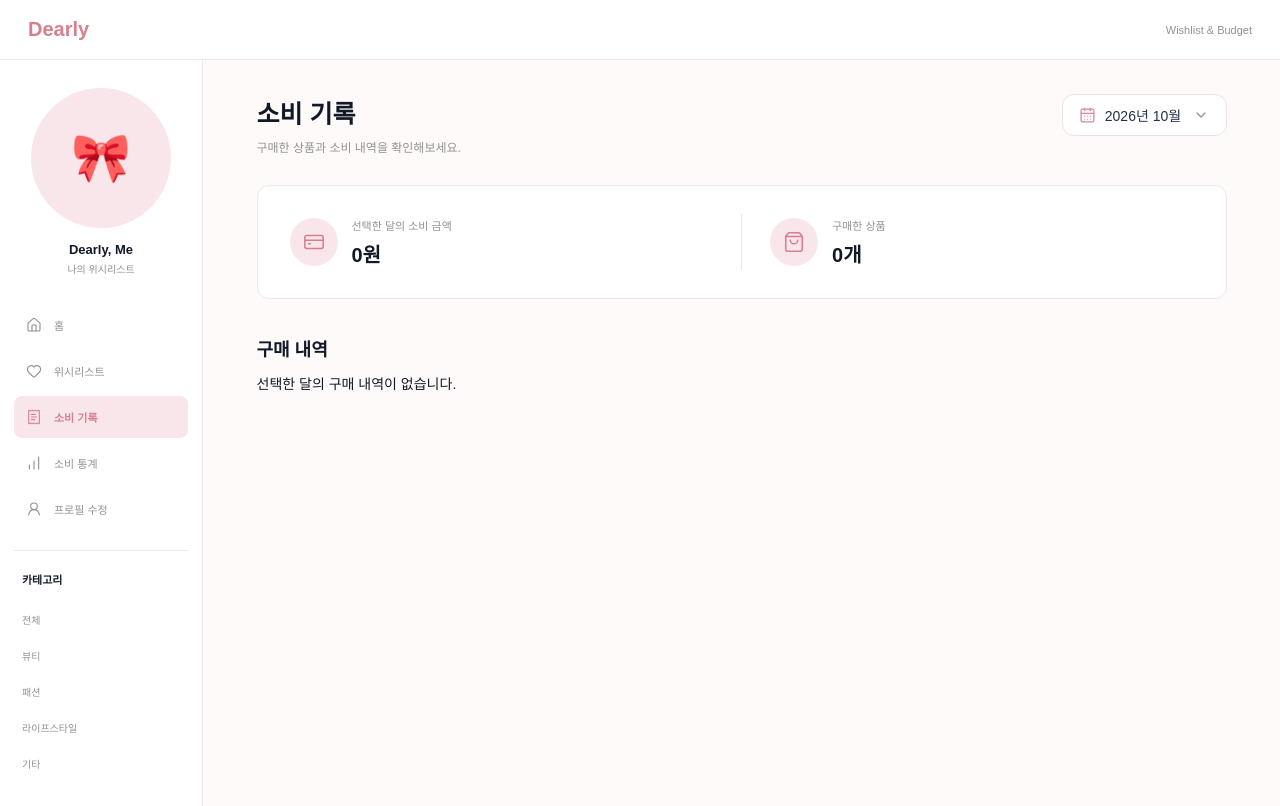
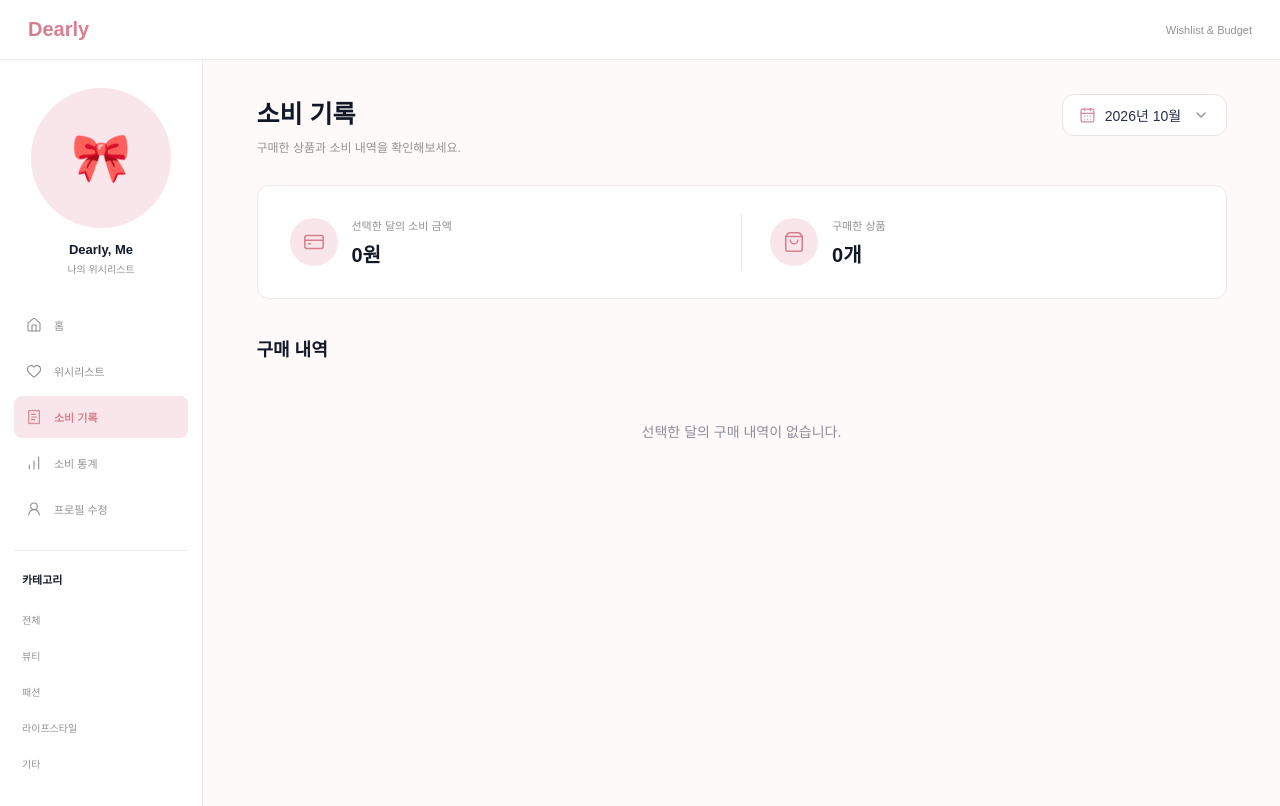
Before and after one commit to seongyeon-dev/Dearly, a React (Vite) app in the folder frontend/: page /purchases in a window 1280 px wide. Shown: the top 806 px of the page. Built offline with nearby package versions, Linux system fonts and the light colour scheme.

Commit message:
style: update purchase history layout

```diff
--- a/frontend/src/pages/PurchaseHistory/PurchaseHistory.css
+++ b/frontend/src/pages/PurchaseHistory/PurchaseHistory.css
@@ -146,3 +146,11 @@
     font-size: 16px;
   }
 }
+
+.purchase-empty-message {
+  width: 100%;
+  padding: 48px 20px;
+  color: #8d8d98;
+  font-size: 14px;
+  text-align: center;
+}
```
